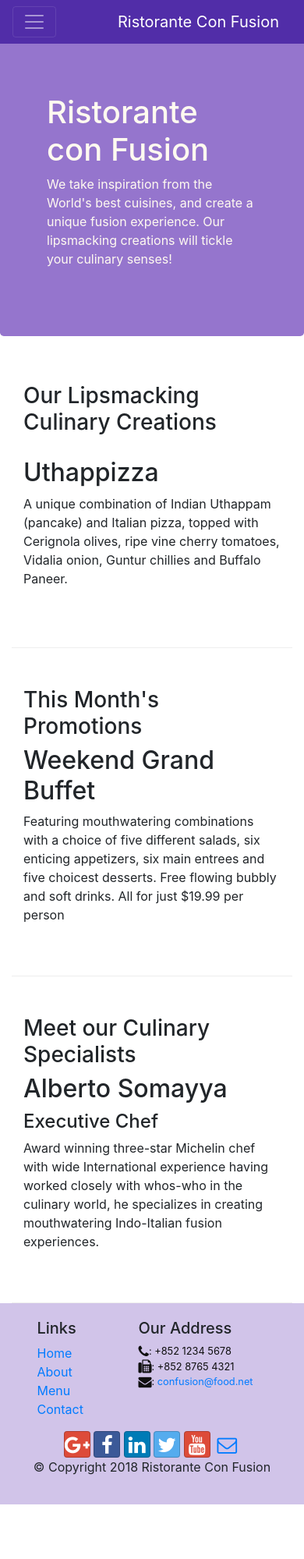
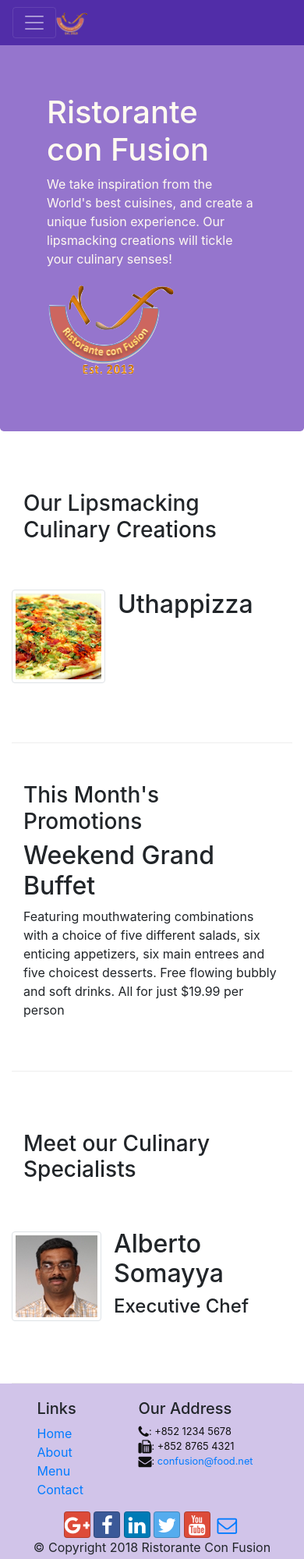
Before and after one commit to Aldanu/Bootstrap4-test, a website: page index.html in a window 390 px wide. Shown: the top 1999 px of the page at 78% size. Before the commit the page ends 1929 px from the top, so only its background shows below. Drawn offline with nearby package versions, Linux system fonts and the light colour scheme.

Commit message:
Images and Media

```diff
--- a/index.html
+++ b/index.html
@@ -29,7 +29,7 @@
                     <li class="nav-item"><a class="nav-link" href="./contactus.html"><span class="fa fa-address-card fa-lg"></span> Contact</a></li>
                 </ul>
             </div>
-            <a class="navbar-brand" href="#">Ristorante Con Fusion</a>
+            <a class="navbar-brand mr-auto" href="#"><img src="img/logo.png" height="30" width="41"></a>
 
         </div>
     </nav>
@@ -40,7 +40,8 @@
                     <h1>Ristorante con Fusion</h1>
                     <p>We take inspiration from the World's best cuisines, and create a unique fusion experience. Our lipsmacking creations will tickle your culinary senses!</p>
                 </div>
-                <div class = "col-12 col-sm">
+                <div class="col-12 col-sm align-self-center">
+                    <img src="img/logo.png" class="img-fluid">
                 </div>
             </div>
         </div>
@@ -51,9 +52,16 @@
             <div class="col-12 col-sm-4 order-sm-last col-md-3">
                 <h3>Our Lipsmacking Culinary Creations</h3>
             </div>
-            <div class="col col-sm order-sm-first col-md">
-                <h2>Uthappizza</h2>
-                <p>A unique combination of Indian Uthappam (pancake) and Italian pizza, topped with Cerignola olives, ripe vine cherry tomatoes, Vidalia onion, Guntur chillies and Buffalo Paneer.</p>
+            <div class="media">
+                <img class="d-flex mr-3 img-thumbnail align-self-center"
+                        src="img/uthappizza.png" alt="Uthappizza">
+                <div class="media-body">
+                    <h2 class="mt-0">Uthappizza</h2>
+                    <p class="d-none d-sm-block">A unique combination of Indian Uthappam (pancake) and
+                        Italian pizza, topped with Cerignola olives, ripe vine
+                        cherry tomatoes, Vidalia onion, Guntur chillies and
+                        Buffalo Paneer.</p>
+                </div>
             </div>
         </div>
 
@@ -72,10 +80,18 @@
             <div class="col-12 col-sm-4 order-sm-last col-md-3">
                 <h3>Meet our Culinary Specialists</h3>
             </div>
-            <div class="col col-sm order-sm-first col-md">
-                <h2>Alberto Somayya</h2>
-                <h4>Executive Chef</h4>
-                <p>Award winning three-star Michelin chef with wide International experience having worked closely with whos-who in the culinary world, he specializes in creating mouthwatering Indo-Italian fusion experiences. </p>
+            <div class="media">
+                <img class="d-flex mr-3 img-thumbnail align-self-center"
+                        src="img/alberto.png" alt="Alberto Somayya">
+                <div class="media-body">
+                    <h2 class="mt-0">Alberto Somayya</h2>
+                    <h4>Executive Chef</h4>
+                    <p class="d-none d-sm-block">Award winning three-star Michelin chef with wide
+                        International experience having worked closely with
+                        whos-who in the culinary world, he specializes in
+                        creating mouthwatering Indo-Italian fusion experiences.
+                        </p>
+                </div>
             </div>
         </div>
     </div>
```
Also changed, not shown: aboutus.html (+3 -2 lines), contactus.html (+3 -2 lines), img/alberto.png (added), img/buffet.png (added), img/logo.png (added), img/uthappizza.png (added), 1 other file.
